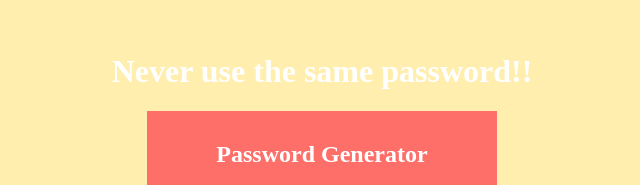
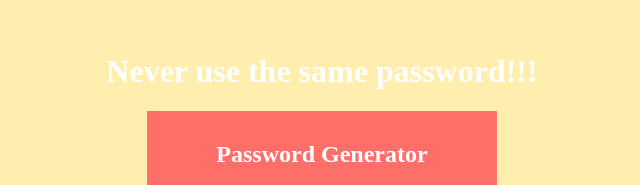
Before and after one commit to hudaiban/Password-Generator, a plain HTML site: page index.html in a window 1280 px wide. Shown: the part 136-321 px from the top of the page, 318-958 px from the left. Drawn offline with Linux system fonts and the light colour scheme; a web font is replaced by a local one.

Commit message:
Update index.html

```diff
--- a/index.html
+++ b/index.html
@@ -16,7 +16,7 @@
     <title>Password Generator</title>
   </head>
   <body>
-	<h1> Never use the same password!! </h1>
+	<h1> Never use the same password!!! </h1>
     <div class="container">
       <h2>Password Generator</h2>
       <div class="result-container">
```
